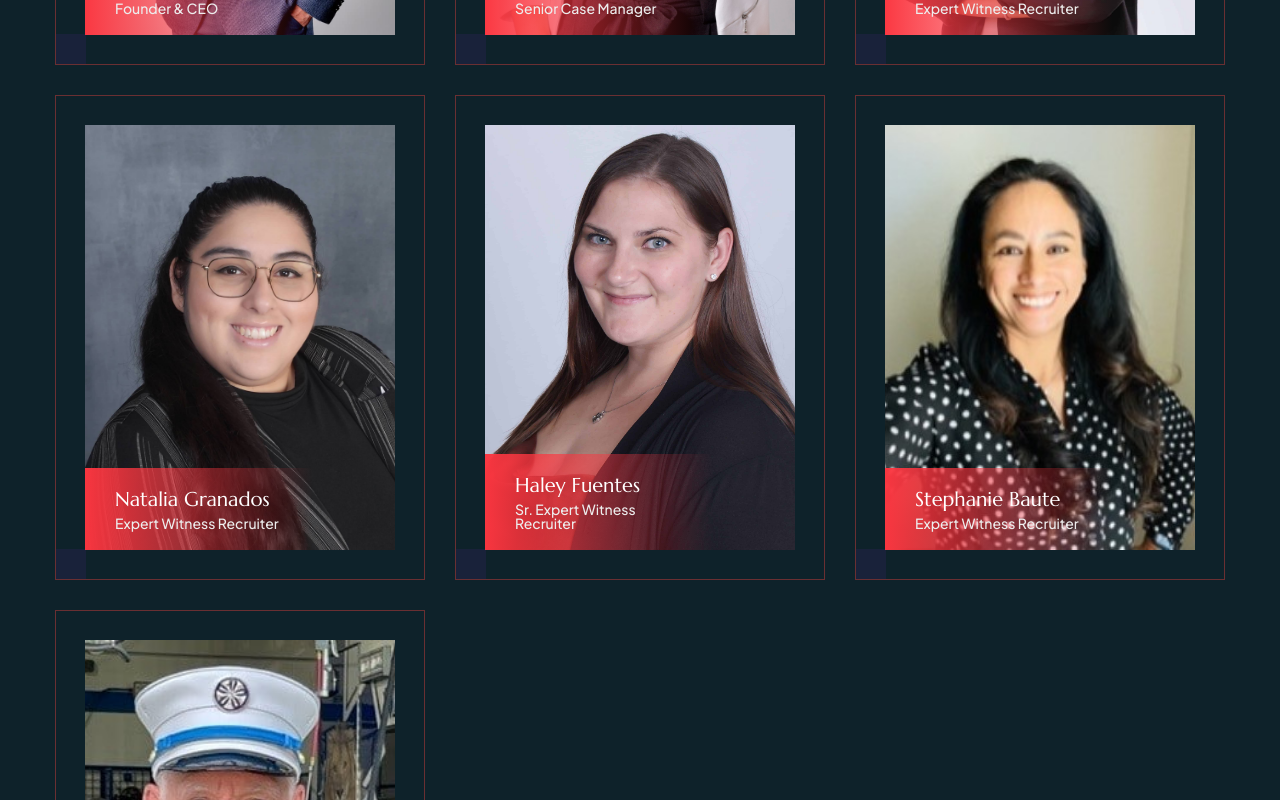
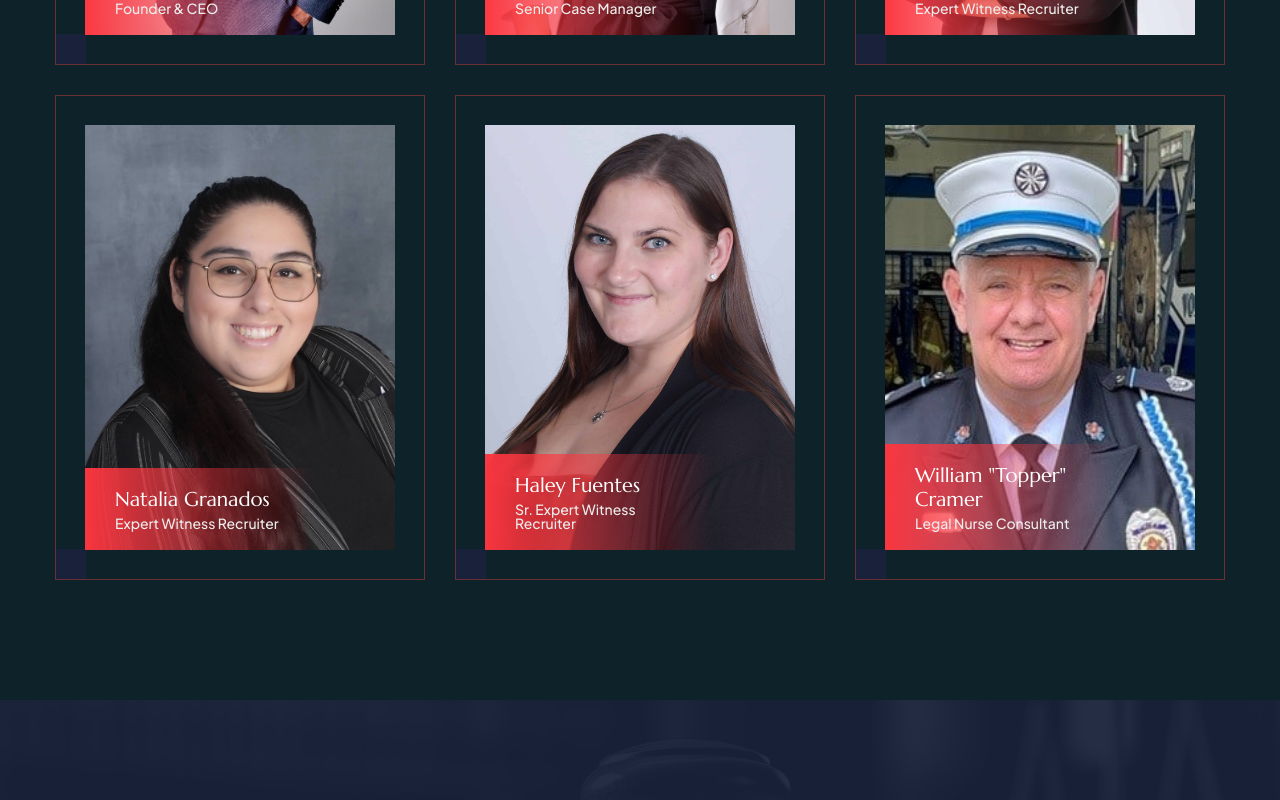
Before and after one commit to pritam-shinde/homestead-experts, a Next.js app: page /our-team in a window 1280 px wide. Shown: the part 1240-2040 px from the top of the page. Built offline with nearby package versions, Linux system fonts and the light colour scheme; a web font is replaced by a local one.

Commit message:
updating inner pages content

```diff
--- a/src/app/our-team/page.jsx
+++ b/src/app/our-team/page.jsx
@@ -39,13 +39,6 @@ const OurTeam = () => {
     },
     {
       id: 6,
-      name: "Stephanie Baute",
-      designation: "Expert Witness Recruiter",
-      img: "/assets/images/team/team-1-6.jpg",
-      delay: "200ms",
-    },
-    {
-      id: 7,
       name: 'William "Topper" Cramer',
       designation: "Legal Nurse Consultant",
       img: "/assets/images/team/team-1-7.jpg",
@@ -75,7 +68,7 @@ const OurTeam = () => {
           <h2 className="page-header__title bw-split-in-right">Our Team</h2>
           <ul className="procounsel-breadcrumb list-unstyled">
             <li>
-              <a href="index.html">Home</a>
+              <a href="/">Home</a>
             </li>
             <li>
               <span>Team</span>
@@ -112,7 +105,7 @@ const OurTeam = () => {
                   >
                     <div className="team-card__content">
                       <h3 className="team-card__title">
-                        <a href="team-details.html">{member.name}</a>
+                        <a href="#">{member.name}</a>
                       </h3>
                       <p className="team-card__designation">
                         {member.designation}
@@ -250,7 +243,7 @@ export default OurTeam;
 //                   <div className="team-card__image bw-img-anim-left">
 //                     <div className="team-card__content">
 //                       <h3 className="team-card__title">
-//                         <a href="team-details.html">{member.name}</a>
+//                         <a href="#">{member.name}</a>
 //                       </h3>
 //                       <p className="team-card__designation">{member.designation}</p>
 //                     </div>
```
Also changed, not shown: public/assets/images/team/team-1-6-old.jpg (added), public/assets/images/team/team-1-6.jpg.
